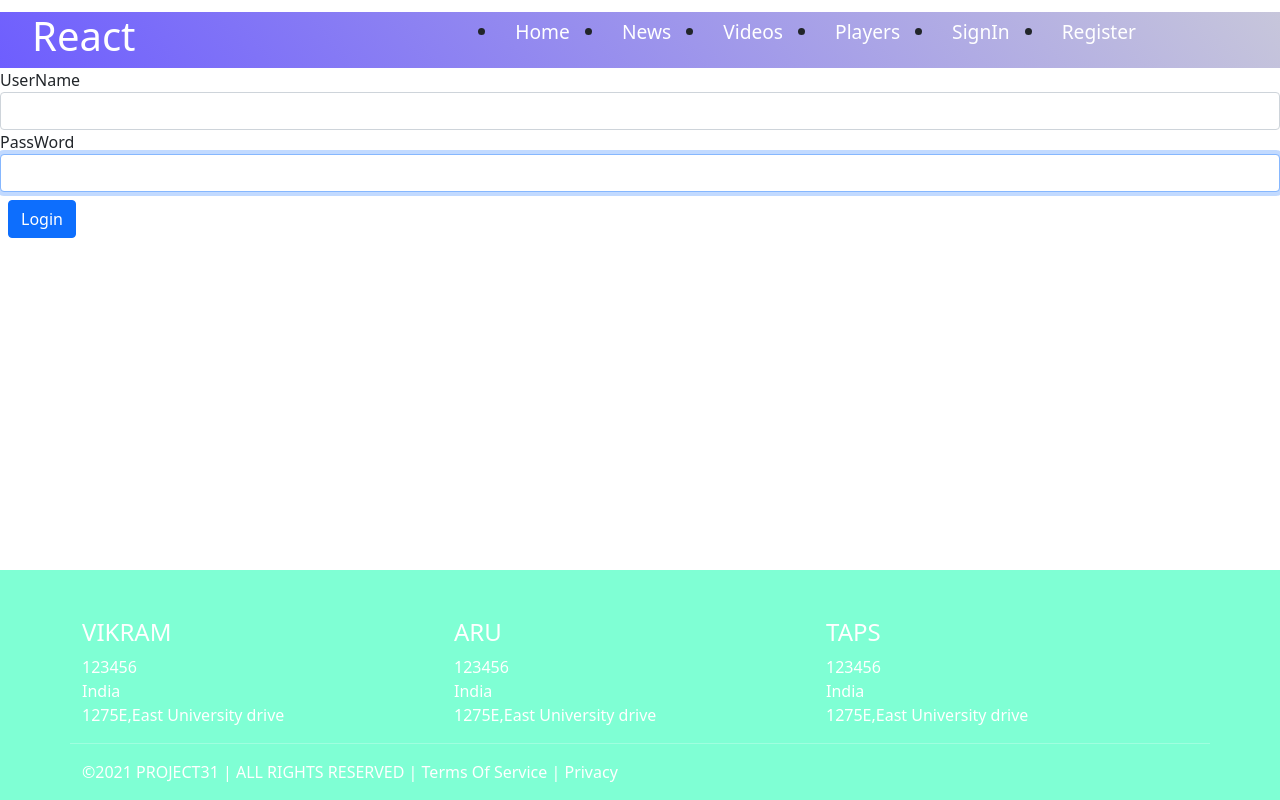
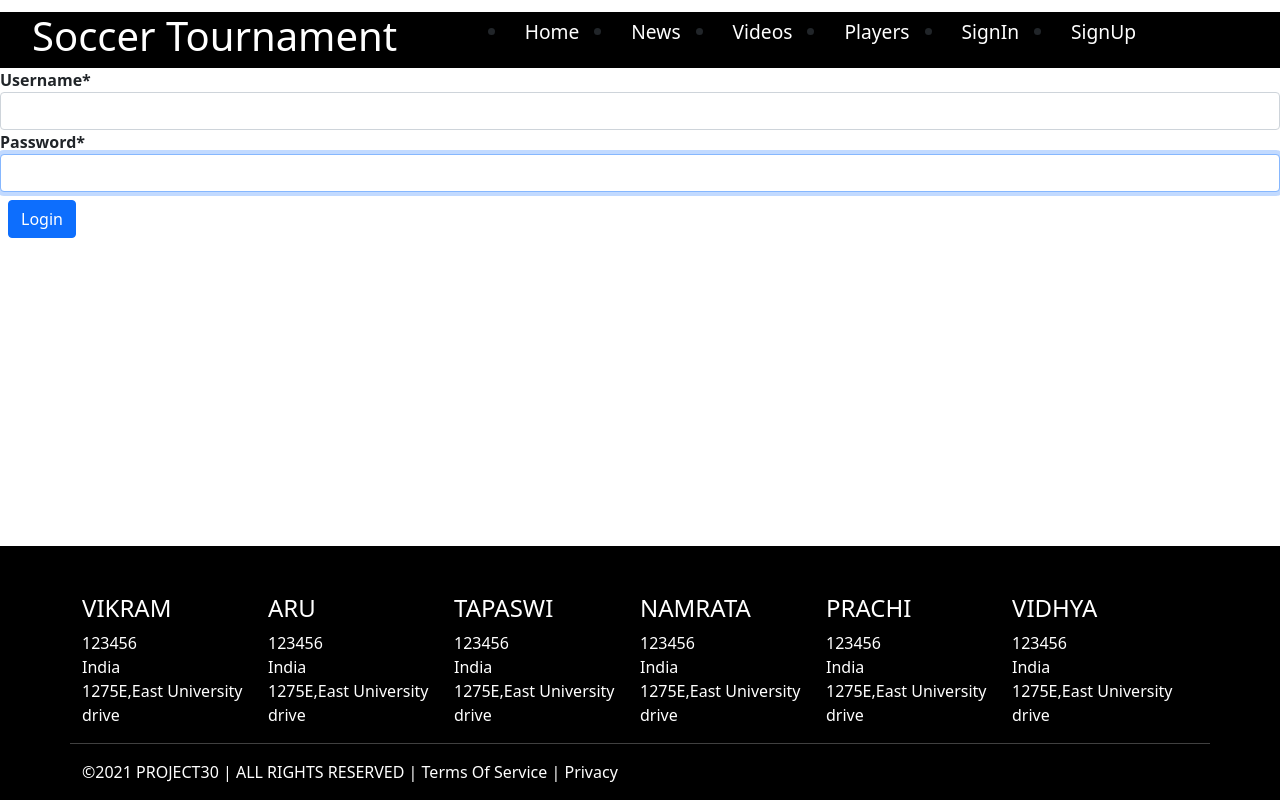
Before and after one commit to araghuw2/SER515-30-STORM-SoccerLeague, a React (Create React App) app in the folder SoccerTournamentFrontend/: page /login in a window 1280 px wide. Built offline with nearby package versions, Linux system fonts and the light colour scheme.

Commit message:
Layout changes

```diff
--- a/SoccerTournamentFrontend/src/App.css
+++ b/SoccerTournamentFrontend/src/App.css
@@ -22,6 +22,36 @@
 .page-wrap {
   flex: 1;
 }
+
+.container {
+  display: flex;
+  /* flex-wrap: wrap; */
+}
+
+.leftSide {
+  flex: 0 0 66.66666667%;
+  max-width: 66.66666667%;
+}
+.image1 {
+  height: 500px;
+  margin-top: 50px;
+  margin-left: 1px;
+}
+.slideshow {
+  display: flex;
+}
+
+/* .article1 {
+  height: 10px;
+  width: 0.5em;
+} */
+
+.image-article {
+  margin-top: 10px;
+  margin-bottom: 10px;
+  margin-left: 1px;
+  margin-right: 10px;
+}
 .App-header {
   background-color: #282c34;
   min-height: 100vh;
--- a/SoccerTournamentFrontend/src/App.js
+++ b/SoccerTournamentFrontend/src/App.js
@@ -5,6 +5,7 @@ import LoginForm from "./components/loginForm";
 import Home from "./components/home";
 import News from "./components/news";
 import Video from "./components/video";
+import SignUp from "./components/SignUp";
 import "./App.css";
 import Footer from "./components/footer";
 
@@ -20,6 +21,7 @@ class App extends Component {
               <Route path="/news" component={News} />
               <Route path="/video" component={Video} />
               <Route path="/login" component={LoginForm} />
+              <Route path="/signup" component={SignUp}/>
             </Switch>
           </div>
           <Footer />
--- a/SoccerTournamentFrontend/src/components/footer.css
+++ b/SoccerTournamentFrontend/src/components/footer.css
@@ -1,6 +1,6 @@
 .main-footer {
   color: white;
-  background-color: aquamarine;
+  background-color: black;
   padding-top: 3em;
   position: relative;
   bottom: 0;
--- a/SoccerTournamentFrontend/src/components/footer.js
+++ b/SoccerTournamentFrontend/src/components/footer.js
@@ -27,7 +27,34 @@ class Footer extends React.Component {
               </div>
               {/* Column 3 */}
               <div className="col">
-                <h4>TAPS</h4>
+                <h4>TAPASWI</h4>
+                <ul className="list-unstyled">
+                  <li>123456</li>
+                  <li>India</li>
+                  <li>1275E,East University drive</li>
+                </ul>
+              </div>
+              {/* Column 1 */}
+              <div className="col">
+                <h4>NAMRATA</h4>
+                <ul className="list-unstyled">
+                  <li>123456</li>
+                  <li>India</li>
+                  <li>1275E,East University drive</li>
+                </ul>
+              </div>
+              {/* Column 2 */}
+              <div className="col">
+                <h4>PRACHI</h4>
+                <ul className="list-unstyled">
+                  <li>123456</li>
+                  <li>India</li>
+                  <li>1275E,East University drive</li>
+                </ul>
+              </div>
+              {/* Column 3 */}
+              <div className="col">
+                <h4>VIDHYA</h4>
                 <ul className="list-unstyled">
                   <li>123456</li>
                   <li>India</li>
@@ -38,7 +65,7 @@ class Footer extends React.Component {
             <hr />
             <div className="row">
               <p className="col-sm">
-                &copy;{new Date().getFullYear()} PROJECT31 | ALL RIGHTS RESERVED
+                &copy;{new Date().getFullYear()} PROJECT30 | ALL RIGHTS RESERVED
                 | Terms Of Service | Privacy
               </p>
             </div>
--- a/SoccerTournamentFrontend/src/components/home.jsx
+++ b/SoccerTournamentFrontend/src/components/home.jsx
@@ -1,8 +1,77 @@
 import React, { Component } from "react";
-
+import "../App.css";
 class Home extends React.Component {
   render() {
-    return <h1>This is home page</h1>;
+    return (
+      <React.Fragment>
+        <div className="container">
+          <div className="leftSide">
+            <div className="main-container">
+              <img className="image1" src="/images/soccer.jpeg" alt="/"></img>
+              <div className="article">Things to know about League.</div>
+              <div>
+                <span>by</span>
+                VNolas
+              </div>
+              <div>
+                From the Ivy League and Pac-12, to a look at the nation's top
+                scorer and one of the top attacks in the nation, here are Five
+                Things to Know from the last round of action in women's DI
+                soccer.<a href="/">Read more</a>
+              </div>
+            </div>
+            <div className="slideshow">
+              <div classname="0">
+                <div className="image-article">
+                  <img src="/images/image01.jpeg" alt="/"></img>
+                </div>
+                <div className="description">
+                  <a className="desc" href="/">
+                    Description 0
+                  </a>
+                </div>
+              </div>
+              <div classname="1">
+                <div className="image-article">
+                  <img src="/images/image1.jpeg" alt="/"></img>
+                </div>
+                <div className="description">
+                  <a className="desc" href="/">
+                    Description 1
+                  </a>
+                </div>
+              </div>
+              <div classname="2">
+                <div className="image-article">
+                  <img src="/images/image2.jpeg" alt="/"></img>
+                </div>
+                <div className="description">
+                  <a className="desc" href="/">
+                    Description 2
+                  </a>
+                </div>
+              </div>
+              <div classname="3">
+                <div className="image-article">
+                  <img src="/images/image4.jpeg" alt="/"></img>
+                </div>
+                <div className="description">
+                  <a className="desc" href="/">
+                    Description 3
+                  </a>
+                </div>
+              </div>
+            </div>
+          </div>
+          <div className="rightSide">
+            <div className="headLine"></div>
+            <ul>
+              <li className="Todo from here"></li>
+            </ul>
+          </div>
+        </div>
+      </React.Fragment>
+    );
   }
 }
 
--- a/SoccerTournamentFrontend/src/components/loginForm.jsx
+++ b/SoccerTournamentFrontend/src/components/loginForm.jsx
@@ -1,6 +1,7 @@
 import react from "react";
 import React, { Component } from "react";
 import Joi from "joi";
+import { isValidElement } from "react";
 
 class LoginForm extends Component {
   state = {
@@ -8,14 +9,39 @@ class LoginForm extends Component {
     error: {},
   };
 
-  validate = () => {};
+  validate = () => {
+    let account = this.state.account;
+    let isValid = true;
+    let error = {};
+    if(!account["username"])
+    {
+      isValid = false;
+      error["username"] = "Username is mandatory";
+    }
+    if(!account["password"])
+    {
+      isValid = false;
+      error["password"] = "Password is mandatory";
+    }
+    this.setState({
+      error:error
+    });
+    return isValid;
+  };
 
   handleSubmit = (e) => {
     e.preventDefault(); //For stopping the whole reload of page
     const error = this.validate();
     console.log(error);
 
-    if (error) return;
+    //if (error) return;
+    if(error)
+    {
+      let account = {};
+      account["username"]="";
+      account["password"]="";
+      this.setState({account:account});
+    }
 
     console.log("Submitteed");
   };
@@ -31,23 +57,24 @@ class LoginForm extends Component {
     account.password = e.currentTarget.value;
     this.setState({ account });
   };
+
   render() {
     return (
       <div>
         <form onSubmit={this.handleSubmit}>
           <div className="form-group">
-            <label htmlFor="username">UserName</label>
+            <label htmlFor="username"><b>Username*</b></label>
             <input
               autoFocus
               value={this.state.account.username}
               onChange={this.handleChange}
               id="username"
               type="text"
-              className="form-control"
-            />
+              className="form-control"/>
+              <div className="text-danger">{this.state.error.username}</div>
           </div>
           <div className="form-group">
-            <label htmlFor="password">PassWord</label>
+            <label htmlFor="password"><b>Password*</b></label>
             <input
               autoFocus
               value={this.state.account.password}
@@ -56,6 +83,7 @@ class LoginForm extends Component {
               type="text"
               className="form-control"
             />
+            <div className="text-danger">{this.state.error.password}</div>
           </div>
           <button className="btn btn-primary m-2">Login</button>
         </form>
--- a/SoccerTournamentFrontend/src/components/menuItems.jsx
+++ b/SoccerTournamentFrontend/src/components/menuItems.jsx
@@ -30,8 +30,8 @@ export const menuItems = [
   },
 
   {
-    title: "Register",
-    url: "#",
+    title: "SignUp",
+    url: "/signup",
     cName: "nav-links",
   },
 ];
--- a/SoccerTournamentFrontend/src/components/navBar.css
+++ b/SoccerTournamentFrontend/src/components/navBar.css
@@ -1,5 +1,5 @@
 .navBarItems {
-  background: linear-gradient(50deg, rgb(110, 94, 254) 0%, rgb(199, 198, 219));
+  background-color: black;
   height: 80;
   display: flex;
   justify-content: center;
--- a/SoccerTournamentFrontend/src/components/navBar.jsx
+++ b/SoccerTournamentFrontend/src/components/navBar.jsx
@@ -9,7 +9,7 @@ class NavBar extends Component {
     return (
       <React.Fragment>
         <nav className="navBarItems">
-          <h1 className="navbar-logo">React</h1>
+          <h1 className="navbar-logo">Soccer Tournament</h1>
 
           <ul className="nav-menu">
             {menuItems.map((item, index) => {
```
